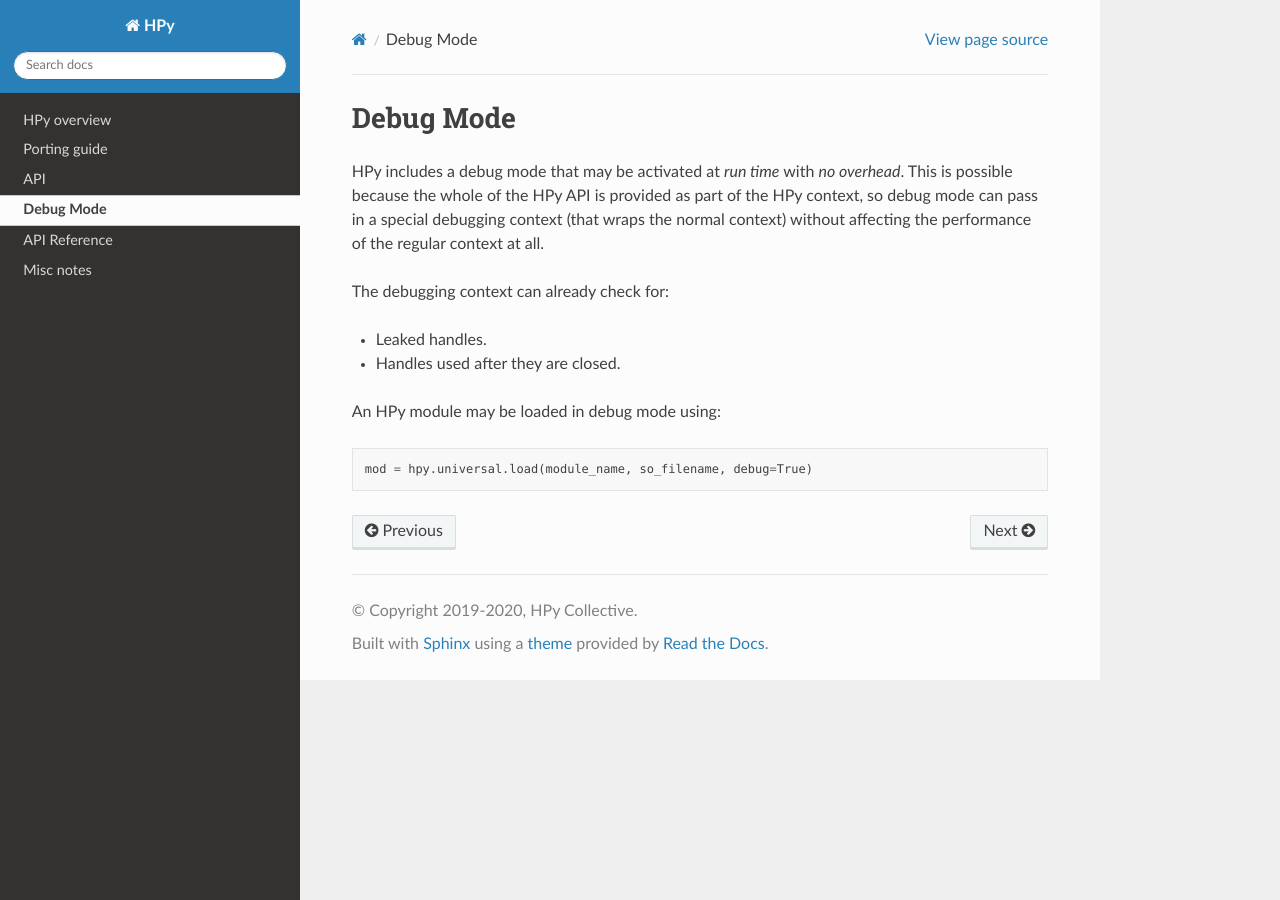
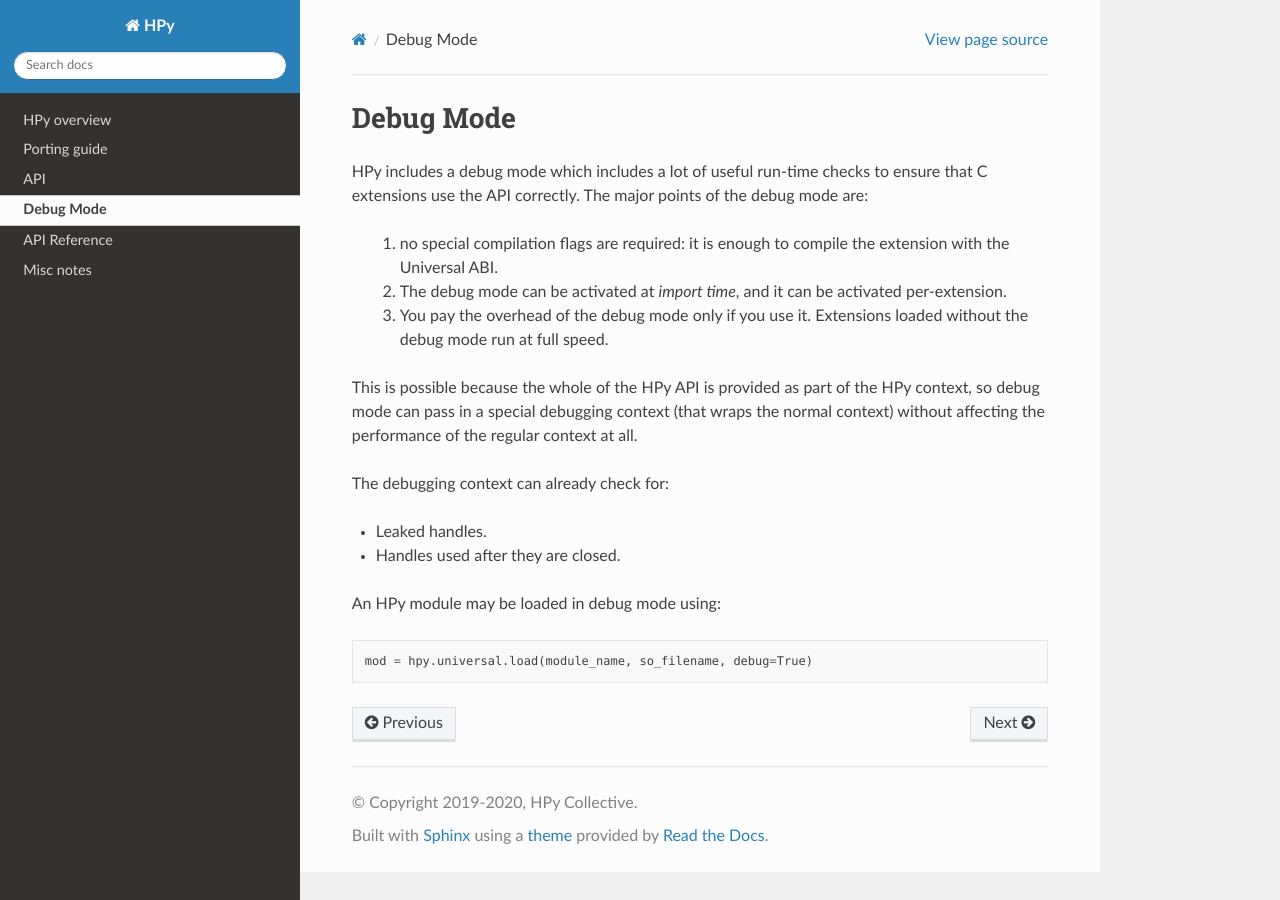
Before and after one commit to hpyproject/hpy, a Sphinx documentation site: the page built from docs/debug-mode.rst, in a window 1280 px wide. Built offline with Sphinx 7.4.7 and the Read the Docs theme 2.0.0, drawn with Linux system fonts in a browser that asks for light colours.

Commit message:
Improve debug mode description.
Co-authored-by: Antonio Cuni <anto.cuni@gmail.com>

```diff
--- a/docs/debug-mode.rst
+++ b/docs/debug-mode.rst
@@ -1,8 +1,19 @@
 Debug Mode
 ==========
 
-HPy includes a debug mode that may be activated at *run time* with
-*no overhead*. This is possible because the whole of the HPy API is provided
+HPy includes a debug mode which includes a lot of useful run-time checks to
+ensure that C extensions use the API correctly. The major points of the debug mode are:
+
+    1. no special compilation flags are required: it is enough to compile the extension
+       with the Universal ABI.
+
+    2. The debug mode can be activated at *import time*, and it can be activated
+       per-extension.
+
+    3. You pay the overhead of the debug mode only if you use it. Extensions loaded
+       without the debug mode run at full speed.
+
+This is possible because the whole of the HPy API is provided
 as part of the HPy context, so debug mode can pass in a special debugging
 context (that wraps the normal context) without affecting the performance of
 the regular context at all.
```
